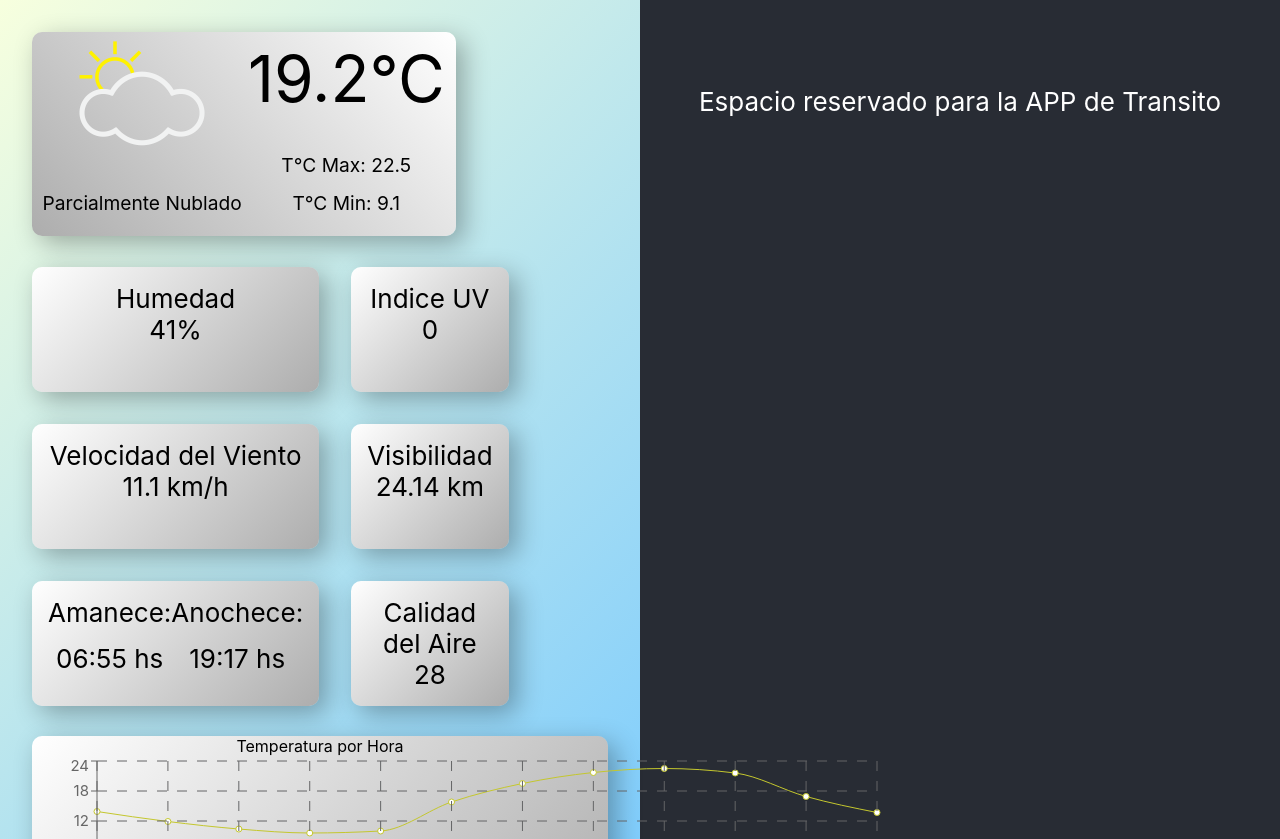
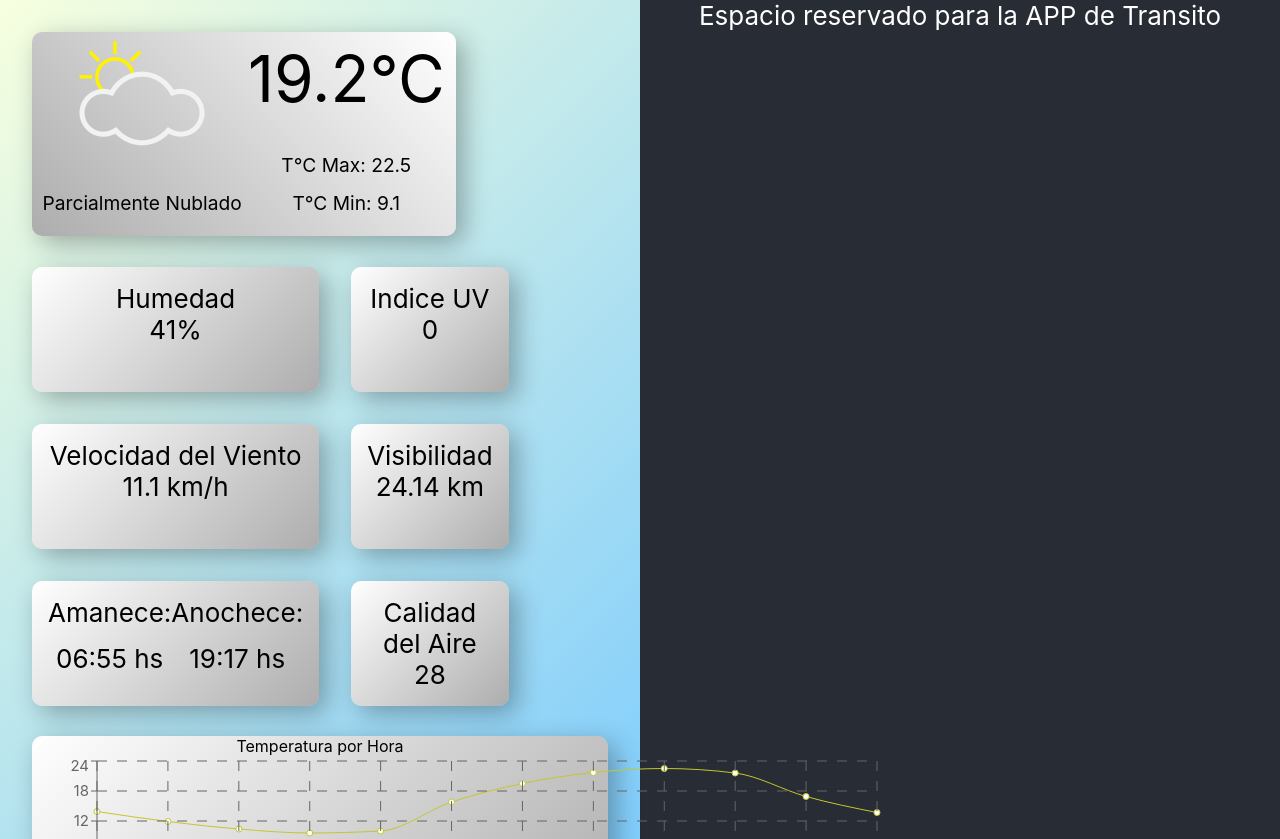
Before and after one commit to Greyhearth/ArgProAPI, a React (Create React App) app: page / in a window 1280 px wide. Shown: the top 839 px of the page. Built offline with nearby package versions, Linux system fonts and the light colour scheme.

Commit message:
Editado el .css de App para modificar la división de la pantalla según el tamaño de la pantalla del dispositivo usado

```diff
--- a/src/App.css
+++ b/src/App.css
@@ -12,12 +12,16 @@
   background-color: #282c34;
   min-height: 100vh;
   display: flex;
-  align-items: center;
+  /* align-items: center; */
   justify-content: center;
   font-size: calc(10px + 2vmin);
   color: white;
+  flex-direction: row;
+  @media (max-width: 768px) {
+    flex-direction: column;
+  }
 }
 
 .App-link {
-  color: #61dafb;
+  color: #8884d8;
 }
```
